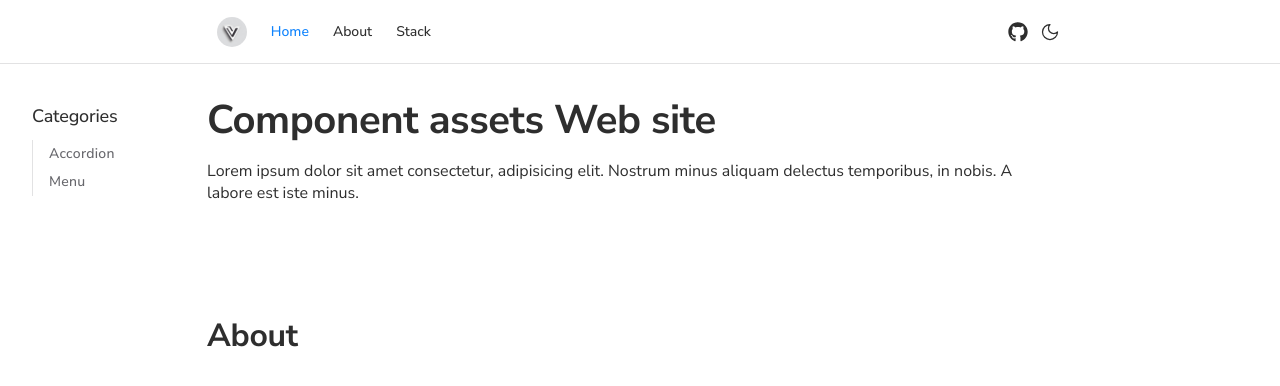
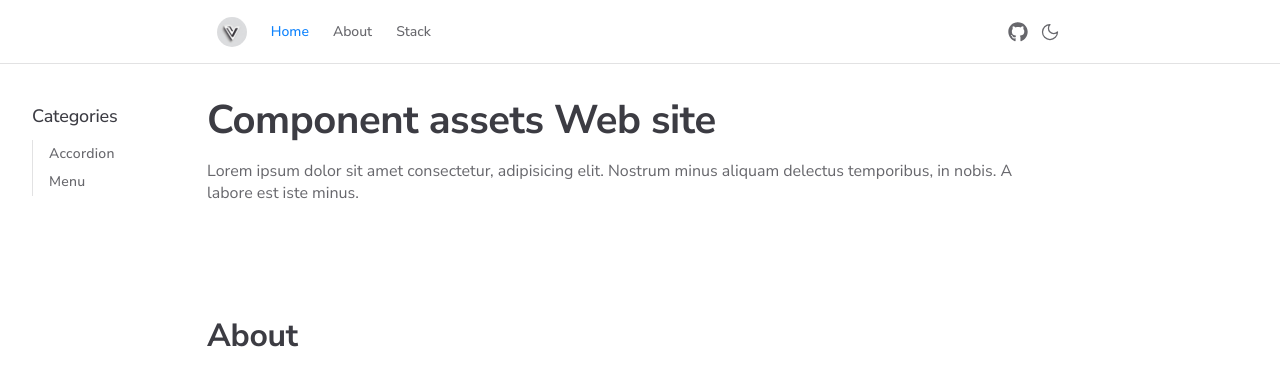
Before and after one commit to H-ymt/component-asset, a Next.js app: page / in a window 1280 px wide. Shown: the top 386 px of the page. Built offline with nearby package versions, Linux system fonts and the light colour scheme.

Commit message:
feat(text-color): Changed text color

```diff
--- a/app/styles/globals.scss
+++ b/app/styles/globals.scss
@@ -10,8 +10,8 @@
   --color-primary: #0f83fd;
   --color-primary-hover: #0f82fd36;
   --color-bg-base: #ffff;
-  --color-text-body: #000000d1;
-  --color-text-muted: #3c3c43c7;
+  --color-text-heading: #3c3c43;
+  --color-text-body: #3c3c43c7;
   --color-text-link: #0f83fd;
   --color-button-primary: #0f83fd;
   --color-border: #e2e2e3;
@@ -31,8 +31,8 @@
   --color-primary: #FF4785;
   --color-primary-hover: #ff47842d;
   --color-bg-base: #171C23;
-  --color-text-body: #fffff5db;
-  --color-text-muted: #EBEBF599;
+  --color-text-heading: #fffff5db;
+  --color-text-body: #EBEBF599;
   --color-text-link: #029CFD;
   --color-button-primary: #029CFD;
   --color-border: #2e2e32;
@@ -53,6 +53,11 @@ body {
   overflow-x: hidden;
   color: var(--color-text-body);
   background: var(--color-bg-base)
+}
+
+h1,
+h2 {
+  color: var(--color-text-heading);
 }
 
 h1 {
```
